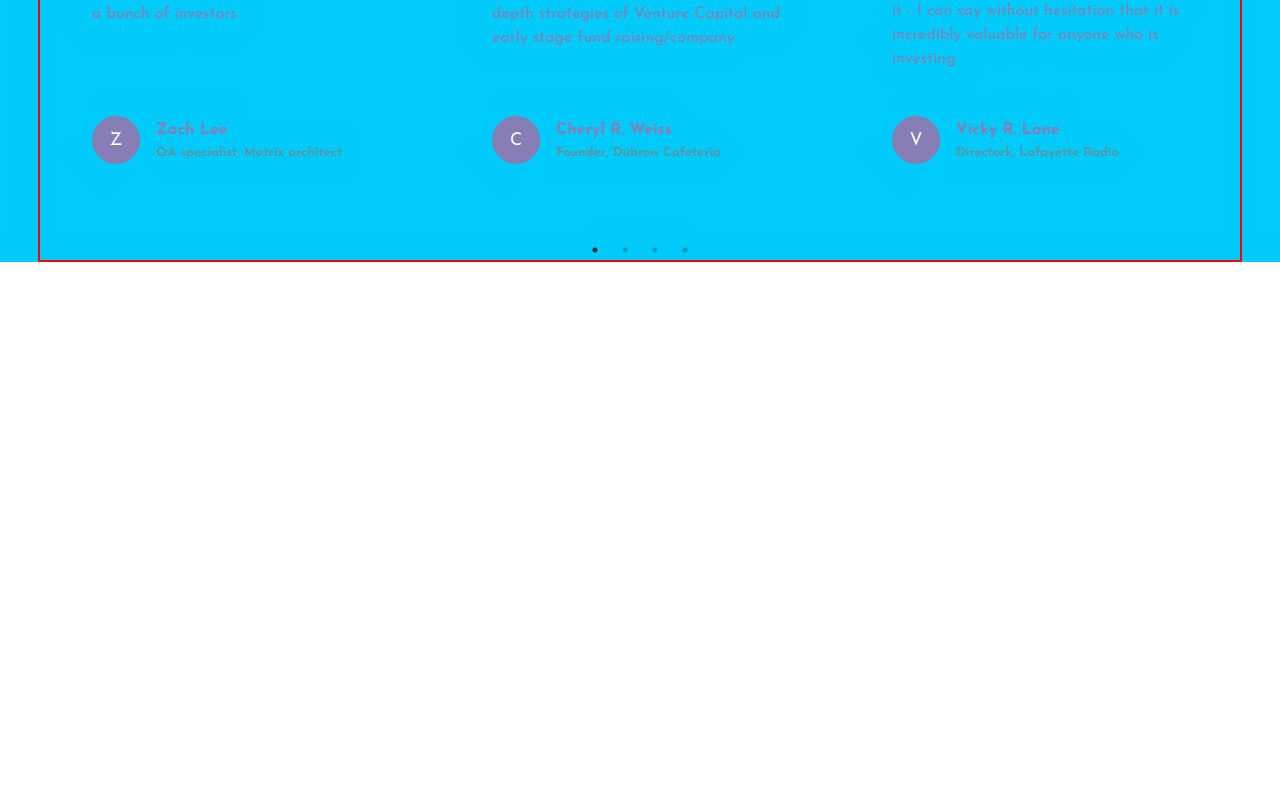
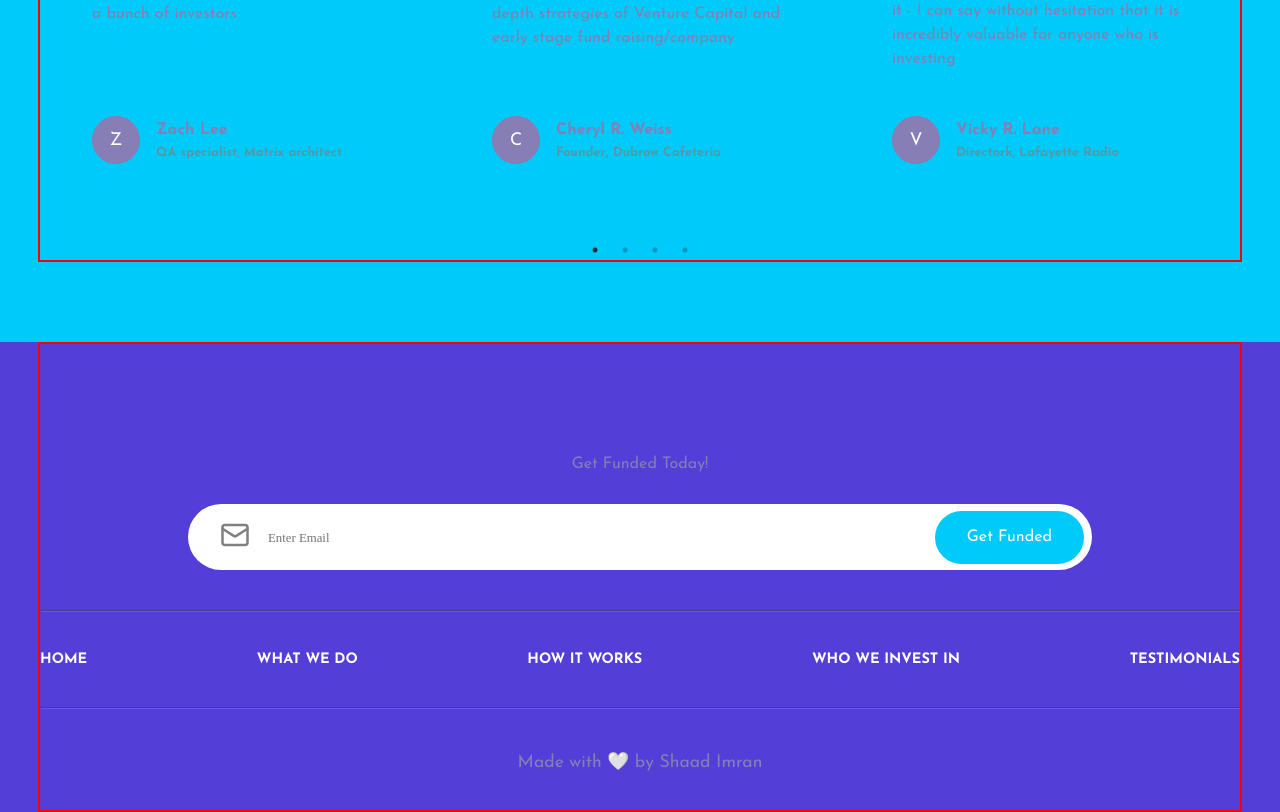
Before and after one commit to Shaad-Imran/digital-business-agency, a Next.js app: page / in a window 1280 px wide. Shown: the part 6208-7020 px from the top of the page. Before the commit the page ends 6470 px from the top, so only its background shows below. Built offline with nearby package versions, Linux system fonts and the light colour scheme.

Commit message:
Footer added

```diff
--- a/app/page.js
+++ b/app/page.js
@@ -10,6 +10,7 @@ import {
   HowItWorks,
   WhoWeInvestIn,
   Testimonials,
+  Footer,
 } from "@/src/components";
 import { motion, useAnimation } from "framer-motion";
 
@@ -58,6 +59,7 @@ export default function Home() {
       </motion.div>
 
       <Testimonials />
+      <Footer />
     </motion.div>
   );
 }
--- /dev/null
+++ b/src/components/Footer/Footer.css
@@ -0,0 +1,51 @@
+.f-wrapper .container {
+  margin-top: 5rem;
+  padding-top: 5rem;
+  padding-bottom: 2rem;
+}
+
+.f-wrapper {
+  background-color: var(--primary-color);
+}
+
+.f-container {
+  display: flex;
+  flex-direction: column;
+  gap: 2rem;
+  align-items: center;
+}
+
+.f-container .title {
+  color: white;
+}
+
+.f-container .email {
+  max-width: 36rem;
+}
+
+.f-container hr {
+  border-color: var(--border-color-light);
+  width: 100%;
+}
+
+.f-menu {
+  display: flex;
+  justify-content: space-between;
+  width: 100%;
+  flex-wrap: wrap;
+}
+
+.f-menu span {
+  color: white;
+  text-transform: uppercase;
+  font-size: 0.9rem;
+  font-weight: bold;
+}
+
+@media (max-width: 990px) {
+  .f-menu {
+    flex-direction: column;
+    gap: 2rem;
+    align-items: center;
+  }
+}
--- /dev/null
+++ b/src/components/Footer/Footer.jsx
@@ -0,0 +1,29 @@
+import React from "react";
+import "./Footer.css";
+import { EmailBox } from "..";
+
+const Footer = () => {
+  return (
+    <div className="f-wrapper">
+      <div className="container">
+        <div className="f-container">
+          <span className="title"></span>
+          Get Funded Today!
+          <EmailBox />
+          <hr />
+          <div className="f-menu">
+            <span>Home</span>
+            <span>what we do</span>
+            <span>how it works</span>
+            <span>who we invest in</span>
+            <span>testimonials</span>
+          </div>
+          <hr />
+          <span className="text">Made with 🤍 by Shaad Imran</span>
+        </div>
+      </div>
+    </div>
+  );
+};
+
+export default Footer;
--- a/src/components/index.js
+++ b/src/components/index.js
@@ -8,6 +8,7 @@ import HowItWorks from "./HowItWorks/HowItWorks";
 import WhoWeInvestIn from "./WhoWeInvestIn/WhoWeInvestIn";
 import Testimonials from "./Testimonials/Testimonials";
 import SlickSlider from "./Testimonials/SlickSlider";
+import Footer from "./Footer/Footer";
 
 export {
   Navbar,
@@ -20,4 +21,5 @@ export {
   WhoWeInvestIn,
   Testimonials,
   SlickSlider,
+  Footer,
 };
```
